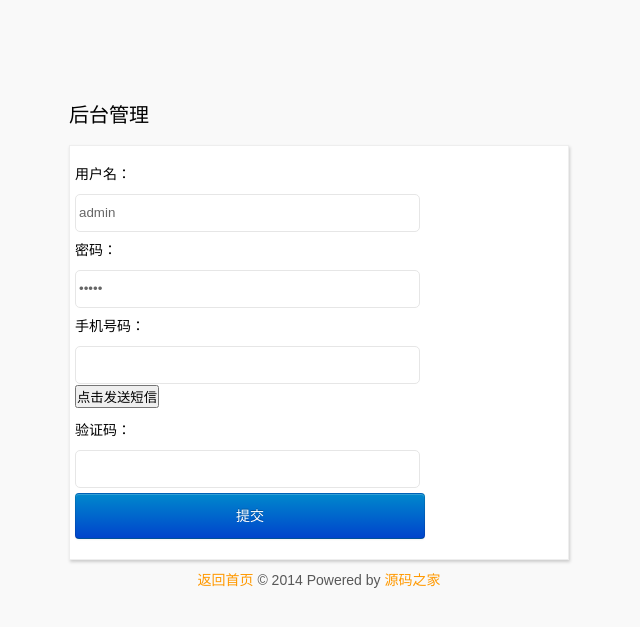
After one commit to Junwestwind/h532-app, a PHP site: page /reg.html in a window 1280 px wide. The commit adds this page. Shown: the top 627 px of the page, without its empty margins (321-961 px from the left). Run offline with PHP 8.4, Linux system fonts and the light colour scheme; some libraries are stand-ins or nearby versions.

Commit message:
项目已经基本完成

```diff
--- /dev/null
+++ b/assets/css/admin_reg.css
@@ -0,0 +1,199 @@
+@charset "UTF-8";
+/********************************
+ * @autor:  haoqing
+ * @time :  2011-03
+ * @link :  jikeytang@gmail.com
+ * @info :  admin-css
+ *******************************/
+* {
+  margin: 0;
+  padding: 0;
+}
+
+body {
+  font: 14px/1.5 '微软雅黑';
+  background: #f9f9f9;
+}
+
+a {
+  color: #00007F;
+  text-decoration: none;
+}
+
+a:hover {
+  color: #bd0a01;
+  text-decoration: underline;
+}
+
+.admin_login_wrap {
+  margin: 100px auto 0;
+  width: 500px;
+}
+
+.admin_login_wrap h1 {
+  font-family: '微软雅黑';
+  font-weight: normal;
+  font-size: 20px;
+  margin-bottom: 15px;
+}
+
+.adming_login_border {
+  box-shadow: 1px 2px 3px #ccc;
+  border: 1px solid #eee;
+  background: #fff;
+  padding: 0 5px 15px;
+  overflow: hidden;
+}
+
+.admin_input {
+  margin: 15px 50px 0 0;
+  width: 350px;
+}
+
+.admin_items li {
+  line-height: 28px;
+  margin-bottom: 5px;
+  list-style: none;
+  clear: both;
+}
+
+.admin_input label {
+  display: block;
+  margin-bottom: 5px;
+}
+
+.admin_input_style {
+  border: 1px solid #e6e6e6;
+  background: #fff;
+  padding: 3px;
+  height: 30px;
+  line-height: 30px;
+  font-family: Arial;
+  color: #666;
+  border-radius: 5px;
+  transition-duration: 0.3s;
+}
+
+.admin_input_style:focus {
+  border-color: rgba(82, 168, 236, 0.8);
+  box-shadow: inset 0 1px 1px rgba(0, 0, 0, 0.075), 0 0 8px rgba(82, 168, 236, 0.6);
+  background: #f8f8f8;
+}
+
+.btn {
+  display: inline-block;
+  *display: inline;
+  padding: 12px 12px;
+  margin-bottom: 0;
+  *margin-left: .3em;
+  font-size: 14px;
+  line-height: 20px;
+  color: #333;
+  text-align: center;
+  text-shadow: 0 1px 1px rgba(255, 255, 255, 0.75);
+  vertical-align: middle;
+  cursor: pointer;
+  background-color: #f5f5f5;
+  *background-color: #e6e6e6;
+  background-image: -moz-linear-gradient(top, #ffffff, #e6e6e6);
+  background-image: -webkit-gradient(linear, 0 0, 0 100%, from(#ffffff), to(#e6e6e6));
+  background-image: -webkit-linear-gradient(top, #ffffff, #e6e6e6);
+  background-image: -o-linear-gradient(top, #ffffff, #e6e6e6);
+  background-image: linear-gradient(to bottom, #ffffff, #e6e6e6);
+  background-repeat: repeat-x;
+  border: 1px solid #bbbbbb;
+  *border: 0;
+  border-color: #e6e6e6 #e6e6e6 #bfbfbf;
+  border-color: rgba(0, 0, 0, 0.1) rgba(0, 0, 0, 0.1) rgba(0, 0, 0, 0.25);
+  border-bottom-color: #a2a2a2;
+  -webkit-border-radius: 4px;
+  -moz-border-radius: 4px;
+  border-radius: 4px;
+  filter: progid:DXImageTransform.Microsoft.gradient(startColorstr='#ffffffff',endColorstr='#ffe6e6e6',GradientType=0);
+  filter: progid:DXImageTransform.Microsoft.gradient(enabled=false);
+  *zoom: 1;
+  -webkit-box-shadow: inset 0 1px 0 rgba(255, 255, 255, 0.2), 0 1px 2px rgba(0, 0, 0, 0.05);
+  -moz-box-shadow: inset 0 1px 0 rgba(255, 255, 255, 0.2), 0 1px 2px rgba(0, 0, 0, 0.05);
+  box-shadow: inset 0 1px 0 rgba(255, 255, 255, 0.2), 0 1px 2px rgba(0, 0, 0, 0.05);
+}
+
+.btn:hover, .btn:active, .btn.active, .btn.disabled, .btn[disabled] {
+  color: #333;
+  background-color: #e6e6e6;
+  *background-color: #d9d9d9;
+}
+
+.btn:active, .btn.active {
+  background-color: #cccccc \9;
+}
+
+.btn:first-child {
+  *margin-left: 0;
+}
+
+.btn:hover {
+  color: #333333;
+  text-decoration: none;
+  background-position: 0 -15px;
+  -webkit-transition: background-position 0.1s linear;
+  -moz-transition: background-position 0.1s linear;
+  -o-transition: background-position 0.1s linear;
+  transition: background-position 0.1s linear;
+}
+
+.btn:focus {
+  outline: thin dotted #333;
+  outline: 5px auto -webkit-focus-ring-color;
+  outline-offset: -2px;
+}
+
+.btn.active, .btn:active {
+  background-image: none;
+  outline: 0;
+  -webkit-box-shadow: inset 0 2px 4px rgba(0, 0, 0, 0.15), 0 1px 2px rgba(0, 0, 0, 0.05);
+  -moz-box-shadow: inset 0 2px 4px rgba(0, 0, 0, 0.15), 0 1px 2px rgba(0, 0, 0, 0.05);
+  box-shadow: inset 0 2px 4px rgba(0, 0, 0, 0.15), 0 1px 2px rgba(0, 0, 0, 0.05);
+}
+
+.btn-primary {
+  width: 100%;
+  color: #fff;
+  text-shadow: 0 -1px 0 rgba(0, 0, 0, 0.25);
+  background-color: #006dcc;
+  *background-color: #0044cc;
+  background-image: -moz-linear-gradient(top, #0088cc, #0044cc);
+  background-image: -webkit-gradient(linear, 0 0, 0 100%, from(#0088cc), to(#0044cc));
+  background-image: -webkit-linear-gradient(top, #0088cc, #0044cc);
+  background-image: -o-linear-gradient(top, #0088cc, #0044cc);
+  background-image: linear-gradient(to bottom, #0088cc, #0044cc);
+  background-repeat: repeat-x;
+  border-color: #0044cc #0044cc #002a80;
+  border-color: rgba(0, 0, 0, 0.1) rgba(0, 0, 0, 0.1) rgba(0, 0, 0, 0.25);
+  filter: progid:DXImageTransform.Microsoft.gradient(startColorstr='#ff0088cc',endColorstr='#ff0044cc',GradientType=0);
+  filter: progid:DXImageTransform.Microsoft.gradient(enabled=false);
+}
+
+.btn-primary:hover, .btn-primary:active, .btn-primary.active, .btn-primary.disabled, .btn-primary[disabled] {
+  color: #ffffff;
+  background-color: #0044cc;
+  *background-color: #003bb3;
+}
+
+.btn-primary:active, .btn-primary.active {
+  background-color: #003399 \9;
+}
+
+.admin_copyright {
+  color: #585858;
+  margin-top: 10px;
+  font-family: Arial;
+  text-align: center;
+}
+
+.admin_copyright a:link, .admin_copyright a:visited {
+  color: #f90;
+}
+
+.admin_copyright a:hover {
+  color: #f90;
+}
--- /dev/null
+++ b/assets/scss/admin_login.scss
@@ -0,0 +1,32 @@
+@charset "utf-8";
+/********************************
+ * @autor:  haoqing
+ * @time :  2011-03
+ * @link :  jikeytang@gmail.com
+ * @info :  admin-css
+ *******************************/
+*{margin:0;padding:0;}
+body{font:14px/1.5 '微软雅黑';background:#f9f9f9;}
+a{color:#00007F;text-decoration:none;}
+a:hover{color:#bd0a01;text-decoration:underline;}
+.admin_login_wrap{margin:140px auto 0;width:312px;}
+.admin_login_wrap h1{font-family:'微软雅黑';font-weight: normal;font-size:20px;margin-bottom:15px;}
+.adming_login_border{box-shadow:1px 2px 3px #ccc;border:1px solid #eee;background:#fff;padding:0 5px 15px;overflow:hidden;}
+.admin_input{margin:15px auto 0;width:280px;}
+.admin_items li{line-height:28px;margin-bottom: 5px;list-style:none;clear: both;}
+.admin_input label{display:block;margin-bottom:5px;}
+.admin_input_style{border:1px solid #e6e6e6;background:#fff;padding:3px;height:30px;line-height:30px;font-family:Arial;color:#666;border-radius:5px;transition-duration:0.3s;}
+.admin_input_style:focus{border-color: rgba(82, 168, 236, 0.8);box-shadow:inset 0 1px 1px rgba(0, 0, 0, 0.075), 0 0 8px rgba(82, 168, 236, 0.6);background:#f8f8f8;}
+.btn{display:inline-block;*display:inline;padding:12px 12px;margin-bottom:0;*margin-left:.3em;font-size:14px;line-height:20px;color:#333;text-align:center;text-shadow:0 1px 1px rgba(255,255,255,0.75);vertical-align:middle;cursor:pointer;background-color:#f5f5f5;*background-color:#e6e6e6;background-image:-moz-linear-gradient(top,#ffffff,#e6e6e6);background-image:-webkit-gradient(linear,0 0,0 100%,from(#ffffff),to(#e6e6e6));background-image:-webkit-linear-gradient(top,#ffffff,#e6e6e6);background-image:-o-linear-gradient(top,#ffffff,#e6e6e6);background-image:linear-gradient(to bottom,#ffffff,#e6e6e6);background-repeat:repeat-x;border:1px solid #bbbbbb;*border:0;border-color:#e6e6e6 #e6e6e6 #bfbfbf;border-color:rgba(0,0,0,0.1) rgba(0,0,0,0.1) rgba(0,0,0,0.25);border-bottom-color:#a2a2a2;-webkit-border-radius:4px;-moz-border-radius:4px;border-radius:4px;filter:progid:DXImageTransform.Microsoft.gradient(startColorstr='#ffffffff',endColorstr='#ffe6e6e6',GradientType=0);filter:progid:DXImageTransform.Microsoft.gradient(enabled=false);*zoom:1;-webkit-box-shadow:inset 0 1px 0 rgba(255,255,255,0.2),0 1px 2px rgba(0,0,0,0.05);-moz-box-shadow:inset 0 1px 0 rgba(255,255,255,0.2),0 1px 2px rgba(0,0,0,0.05);box-shadow:inset 0 1px 0 rgba(255,255,255,0.2),0 1px 2px rgba(0,0,0,0.05);}
+.btn:hover,.btn:active,.btn.active,.btn.disabled,.btn[disabled]{color:#333;background-color:#e6e6e6;*background-color:#d9d9d9;}
+.btn:active,.btn.active{background-color:#cccccc \9;}
+.btn:first-child{*margin-left:0;}
+.btn:hover{color:#333333;text-decoration:none;background-position:0 -15px;-webkit-transition:background-position 0.1s linear;-moz-transition:background-position 0.1s linear;-o-transition:background-position 0.1s linear;transition:background-position 0.1s linear;}
+.btn:focus{outline:thin dotted #333;outline:5px auto -webkit-focus-ring-color;outline-offset:-2px;}
+.btn.active,.btn:active{background-image:none;outline:0;-webkit-box-shadow:inset 0 2px 4px rgba(0,0,0,0.15),0 1px 2px rgba(0,0,0,0.05);-moz-box-shadow:inset 0 2px 4px rgba(0,0,0,0.15),0 1px 2px rgba(0,0,0,0.05);box-shadow:inset 0 2px 4px rgba(0,0,0,0.15),0 1px 2px rgba(0,0,0,0.05);}
+.btn-primary{width: 100%;color:#fff;text-shadow:0 -1px 0 rgba(0,0,0,0.25);background-color:#006dcc;*background-color:#0044cc;background-image:-moz-linear-gradient(top,#0088cc,#0044cc);background-image:-webkit-gradient(linear,0 0,0 100%,from(#0088cc),to(#0044cc));background-image:-webkit-linear-gradient(top,#0088cc,#0044cc);background-image:-o-linear-gradient(top,#0088cc,#0044cc);background-image:linear-gradient(to bottom,#0088cc,#0044cc);background-repeat:repeat-x;border-color:#0044cc #0044cc #002a80;border-color:rgba(0,0,0,0.1) rgba(0,0,0,0.1) rgba(0,0,0,0.25);filter:progid:DXImageTransform.Microsoft.gradient(startColorstr='#ff0088cc',endColorstr='#ff0044cc',GradientType=0);filter:progid:DXImageTransform.Microsoft.gradient(enabled=false);}
+.btn-primary:hover,.btn-primary:active,.btn-primary.active,.btn-primary.disabled,.btn-primary[disabled]{color:#ffffff;background-color:#0044cc;*background-color:#003bb3;}
+.btn-primary:active,.btn-primary.active{background-color:#003399 \9;}
+.admin_copyright{color:#585858;margin-top:10px;font-family:Arial;text-align:center;}
+.admin_copyright a:link,.admin_copyright a:visited{color:#f90;}
+.admin_copyright a:hover{color:#f90;}
--- /dev/null
+++ b/assets/scss/admin_reg.scss
@@ -0,0 +1,32 @@
+@charset "utf-8";
+/********************************
+ * @autor:  haoqing
+ * @time :  2011-03
+ * @link :  jikeytang@gmail.com
+ * @info :  admin-css
+ *******************************/
+*{margin:0;padding:0;}
+body{font:14px/1.5 '微软雅黑';background:#f9f9f9;}
+a{color:#00007F;text-decoration:none;}
+a:hover{color:#bd0a01;text-decoration:underline;}
+.admin_login_wrap{margin:100px auto 0;width:500px;}
+.admin_login_wrap h1{font-family:'微软雅黑';font-weight: normal;font-size:20px;margin-bottom:15px;}
+.adming_login_border{box-shadow:1px 2px 3px #ccc;border:1px solid #eee;background:#fff;padding:0 5px 15px;overflow:hidden;}
+.admin_input{margin:15px 50px 0 0;width:350px;}
+.admin_items li{line-height:28px;margin-bottom: 5px;list-style:none;clear: both;}
+.admin_input label{display:block;margin-bottom:5px;}
+.admin_input_style{border:1px solid #e6e6e6;background:#fff;padding:3px;height:30px;line-height:30px;font-family:Arial;color:#666;border-radius:5px;transition-duration:0.3s;}
+.admin_input_style:focus{border-color: rgba(82, 168, 236, 0.8);box-shadow:inset 0 1px 1px rgba(0, 0, 0, 0.075), 0 0 8px rgba(82, 168, 236, 0.6);background:#f8f8f8;}
+.btn{display:inline-block;*display:inline;padding:12px 12px;margin-bottom:0;*margin-left:.3em;font-size:14px;line-height:20px;color:#333;text-align:center;text-shadow:0 1px 1px rgba(255,255,255,0.75);vertical-align:middle;cursor:pointer;background-color:#f5f5f5;*background-color:#e6e6e6;background-image:-moz-linear-gradient(top,#ffffff,#e6e6e6);background-image:-webkit-gradient(linear,0 0,0 100%,from(#ffffff),to(#e6e6e6));background-image:-webkit-linear-gradient(top,#ffffff,#e6e6e6);background-image:-o-linear-gradient(top,#ffffff,#e6e6e6);background-image:linear-gradient(to bottom,#ffffff,#e6e6e6);background-repeat:repeat-x;border:1px solid #bbbbbb;*border:0;border-color:#e6e6e6 #e6e6e6 #bfbfbf;border-color:rgba(0,0,0,0.1) rgba(0,0,0,0.1) rgba(0,0,0,0.25);border-bottom-color:#a2a2a2;-webkit-border-radius:4px;-moz-border-radius:4px;border-radius:4px;filter:progid:DXImageTransform.Microsoft.gradient(startColorstr='#ffffffff',endColorstr='#ffe6e6e6',GradientType=0);filter:progid:DXImageTransform.Microsoft.gradient(enabled=false);*zoom:1;-webkit-box-shadow:inset 0 1px 0 rgba(255,255,255,0.2),0 1px 2px rgba(0,0,0,0.05);-moz-box-shadow:inset 0 1px 0 rgba(255,255,255,0.2),0 1px 2px rgba(0,0,0,0.05);box-shadow:inset 0 1px 0 rgba(255,255,255,0.2),0 1px 2px rgba(0,0,0,0.05);}
+.btn:hover,.btn:active,.btn.active,.btn.disabled,.btn[disabled]{color:#333;background-color:#e6e6e6;*background-color:#d9d9d9;}
+.btn:active,.btn.active{background-color:#cccccc \9;}
+.btn:first-child{*margin-left:0;}
+.btn:hover{color:#333333;text-decoration:none;background-position:0 -15px;-webkit-transition:background-position 0.1s linear;-moz-transition:background-position 0.1s linear;-o-transition:background-position 0.1s linear;transition:background-position 0.1s linear;}
+.btn:focus{outline:thin dotted #333;outline:5px auto -webkit-focus-ring-color;outline-offset:-2px;}
+.btn.active,.btn:active{background-image:none;outline:0;-webkit-box-shadow:inset 0 2px 4px rgba(0,0,0,0.15),0 1px 2px rgba(0,0,0,0.05);-moz-box-shadow:inset 0 2px 4px rgba(0,0,0,0.15),0 1px 2px rgba(0,0,0,0.05);box-shadow:inset 0 2px 4px rgba(0,0,0,0.15),0 1px 2px rgba(0,0,0,0.05);}
+.btn-primary{width: 100%;color:#fff;text-shadow:0 -1px 0 rgba(0,0,0,0.25);background-color:#006dcc;*background-color:#0044cc;background-image:-moz-linear-gradient(top,#0088cc,#0044cc);background-image:-webkit-gradient(linear,0 0,0 100%,from(#0088cc),to(#0044cc));background-image:-webkit-linear-gradient(top,#0088cc,#0044cc);background-image:-o-linear-gradient(top,#0088cc,#0044cc);background-image:linear-gradient(to bottom,#0088cc,#0044cc);background-repeat:repeat-x;border-color:#0044cc #0044cc #002a80;border-color:rgba(0,0,0,0.1) rgba(0,0,0,0.1) rgba(0,0,0,0.25);filter:progid:DXImageTransform.Microsoft.gradient(startColorstr='#ff0088cc',endColorstr='#ff0044cc',GradientType=0);filter:progid:DXImageTransform.Microsoft.gradient(enabled=false);}
+.btn-primary:hover,.btn-primary:active,.btn-primary.active,.btn-primary.disabled,.btn-primary[disabled]{color:#ffffff;background-color:#0044cc;*background-color:#003bb3;}
+.btn-primary:active,.btn-primary.active{background-color:#003399 \9;}
+.admin_copyright{color:#585858;margin-top:10px;font-family:Arial;text-align:center;}
+.admin_copyright a:link,.admin_copyright a:visited{color:#f90;}
+.admin_copyright a:hover{color:#f90;}
--- a/index.html
+++ b/index.html
@@ -45,8 +45,8 @@
 				<img src="assets/images/icon-user.png" alt="">
 				<span></span>
 				<ul class="login-content">
-					<li><a href="form.html">立即登陆</a></li>
-					<li><a href="form.html">立即注册</a></li>
+					<li><a href="login.html">立即登陆</a></li>
+					<li><a href="reg.html">立即注册</a></li>
 					<li><a href="">我的订单</a></li>
 					<li><a href="">M码通道</a></li>
 				</ul>
--- a/list.html
+++ b/list.html
@@ -17,7 +17,7 @@
 			<img src="assets/images/logo-new2.png" alt="">
 		</div>
 		<ul class="header">
-			<li class="noselect"><a href="">魅族商城</a></li>
+			<li class="noselect"><a href="./index.html">魅族商城</a></li>
 			<li class="select"><a href="">魅族手机</a></li>
 			<li class="select"><a href="">魅蓝手机</a></li>
 			<li class="select"><a href="">魅族声学</a></li>
@@ -36,8 +36,8 @@
 				<img src="assets/images/icon-user.png" alt="">
 				<span></span>
 				<ul class="login-content">
-					<li><a href="form.html">立即登陆</a></li>
-					<li><a href="form.html">立即注册</a></li>
+					<li><a href="./login.html">立即登陆</a></li>
+					<li><a href="./reg.html">立即注册</a></li>
 					<li><a href="">我的订单</a></li>
 					<li><a href="">M码通道</a></li>
 				</ul>
--- /dev/null
+++ b/reg.html
@@ -0,0 +1,82 @@
+<!doctype html>
+<html>
+<head>
+    <meta charset="UTF-8">
+    <title>『豪情』后台管理</title>
+    <link href="assets/css/admin_reg.css" rel="stylesheet" type="text/css" />
+</head>
+<body>
+<div class="admin_login_wrap">
+    <h1>后台管理</h1>
+    <div class="adming_login_border">
+        <div class="admin_input">
+			<form action="/reg" method="post">
+                <ul class="admin_items">
+                    <li>
+                        <label for="user">用户名：</label>
+                        <input type="text" name="username" value="admin" id="user" size="40" class="admin_input_style username" />
+                        <span class="uMsg"></span>
+                    </li>
+                    <li>
+                        <label for="pwd">密码：</label>
+                        <input type="password" name="password" value="admin" id="pwd" size="40" class="admin_input_style" />
+                    </li>
+                    <li>
+                        <label for="phone">手机号码：</label>
+                        <input type="text" name="phone" value="" id="phone" size="40" class="admin_input_style phone" />
+                        <button class="send" type="button">点击发送短信</button>
+                    </li>
+                     <li>
+                        <label for="code">验证码：</label>
+                        <input type="text" name="code" value="" id="code" size="40" class="admin_input_style" />
+                    </li>
+                    <li>
+                        <input type="submit" tabindex="3" value="提交" class="btn btn-primary" />
+                    </li>
+                </ul>
+            </form>
+        </div>
+    </div>
+    <p class="admin_copyright"><a tabindex="5" href="http://www.mycodes.net/" target="_blank">返回首页</a> &copy; 2014 Powered by <a href="http://www.mycodes.net/" target="_blank">源码之家</a></p>
+</div>
+	<script src="/plugins/jquery/dist/jquery.min.js"></script>
+	<script>
+	$(function(){
+		$('.username').blur(function(){
+			var value=$.trim($(this).val());
+			$.post('/check',{username:value},function(data){
+				if(data.success === 1){
+					$('.uMsg').text('sorry');
+				}else{
+					$('.uMsg').text('ok');
+				}
+			})
+		})
+
+		$('.send').click(function(){
+			var value=$.trim($('.phone').val());
+			console.log(value);
+			$.post('/msg',{phone:value},function(data){
+				if(data.success===1){
+					alert('发送成功');
+					$('.send').prop('disabled',true);
+					var max=10;
+					var timer=setInterval(function(){
+						max--;
+						if(max<=0){
+							clearInterval(timer);
+							$('.send').text('重新发送').prop('disabled',false);
+						}else{
+							$('.send').text(max+'s');
+						}
+					},1000)
+				}else{
+					alert('发送失败');
+				}
+			})
+		})
+	})
+
+	</script>
+</body>
+</html>
```
Also changed, not shown: assets/css/admin_login.css (added, +199 -0 lines), assets/css/detail.css (+13 -0 lines), assets/scss/detail.scss (+11 -0 lines), detail.html (+3 -5 lines), login.html (added, +36 -0 lines).
